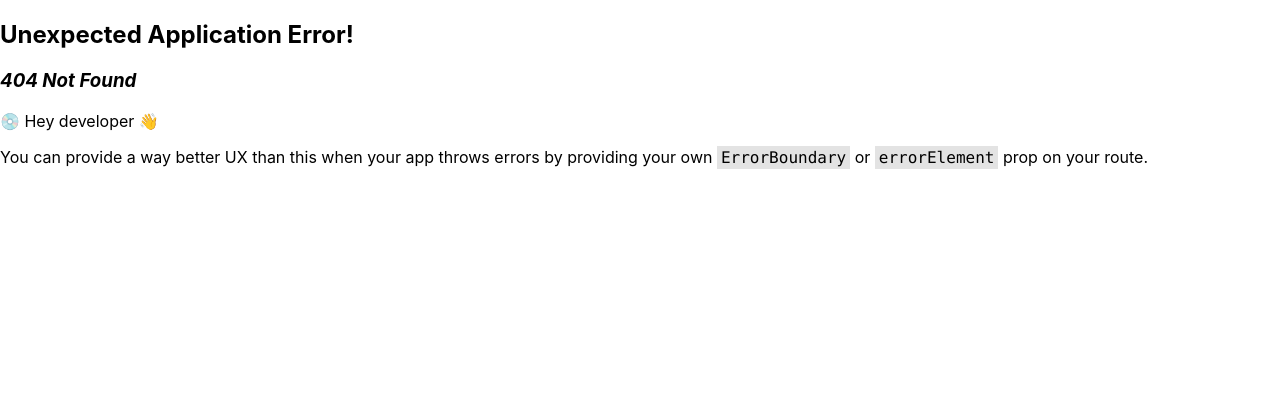
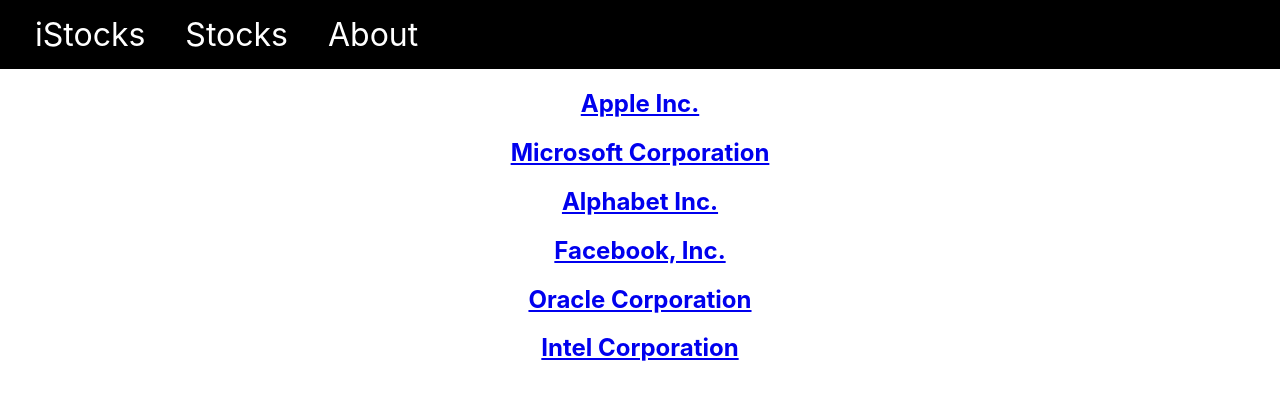
Before and after one commit to freckledspider/stocksapp, a React (Create React App) app: page /stocks in a window 1280 px wide. Before the commit this address had no page. Shown: the top 400 px of the page. Built offline with nearby package versions, Linux system fonts and the light colour scheme.

Commit message:
render stock data on stocks page

```diff
--- a/src/components/stocks.js
+++ /dev/null
@@ -1,5 +0,0 @@
-const Stocks = props => {
-    return <h1>Stocks</h1>
-}
-
-export default Stocks;
--- /dev/null
+++ b/src/pages/stocks.js
@@ -0,0 +1,27 @@
+import { Link } from "react-router-dom";
+
+const Stocks = (props) => {
+    const stocksData = [
+        {name: "Apple Inc.", symbol: "AAPL", lastPrice: 140.64, change: -0.280000000000001, high: 141.74, low: 140.35, open: 141.5},
+        {name: "Microsoft Corporation", symbol: "MSFT", lastPrice: 64.98, change: 0.109999999999999, high: 65.45, low: 64.76, open: 65.12},
+        {name: "Alphabet Inc.", symbol: "GOOGL", lastPrice: 835.14, change: -4.50999999999999, high: 844, low: 829.1, open: 842},
+        {name: "Facebook, Inc.", symbol: "FB", lastPrice: 140.34, change: 0.810000000000002, high: 141.0244, low: 139.76, open: 140.08},
+        {name: "Oracle Corporation", symbol: "ORCL", lastPrice: 44.65, change: -0.300000000000004, high: 45.09, low: 44.575, open: 44.91},
+        {name: "Intel Corporation", symbol: "INTL", lastPrice: 36.16, change: -0.370000000000005, high: 36.78, low: 36.125, open: 36.58}
+      ];
+
+    return (
+        <div className="stocks">
+            {stocksData.map((stock) => {
+                const { name, symbol } = stock;
+                return (
+                    <Link to={`/price/${symbol}`}>
+                        <h2>{name}</h2>
+                    </Link>
+                );
+            })}
+        </div>
+    );
+};
+
+export default Stocks;
--- a/src/router.js
+++ b/src/router.js
@@ -4,9 +4,9 @@
     Route,
 } from "react-router-dom";
 import App from './App';
-import Main from './components/main'
-import Stocks from './components/stocks';
-import About from './components/about';
+import Main from './pages/main'
+import Stocks from './pages/stocks';
+import About from './pages/about';
 
 const router = createBrowserRouter(
     createRoutesFromElements(
@@ -19,8 +19,12 @@
                     element={<Main/>}
                 />
                 <Route
-                    path=''
+                    path='stocks'
                     element={<Stocks/>}
+                />
+                <Route
+                    path='about'
+                    element={<About/>}
                 />
         </Route>
     )
```
Also changed, not shown: src/pages/about.js (renamed from src/components/about.js), src/pages/main.js (renamed from src/components/main.js).
